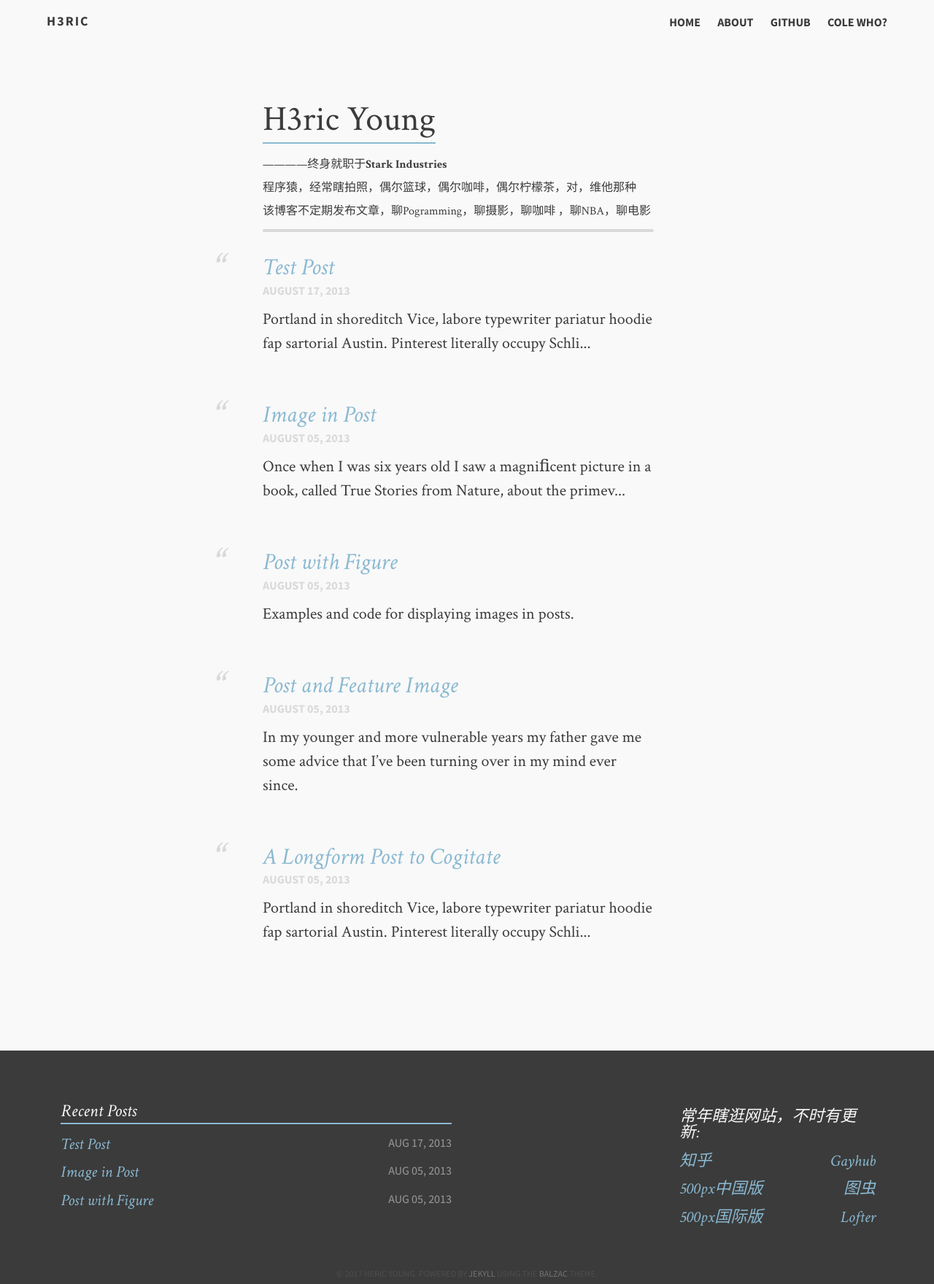
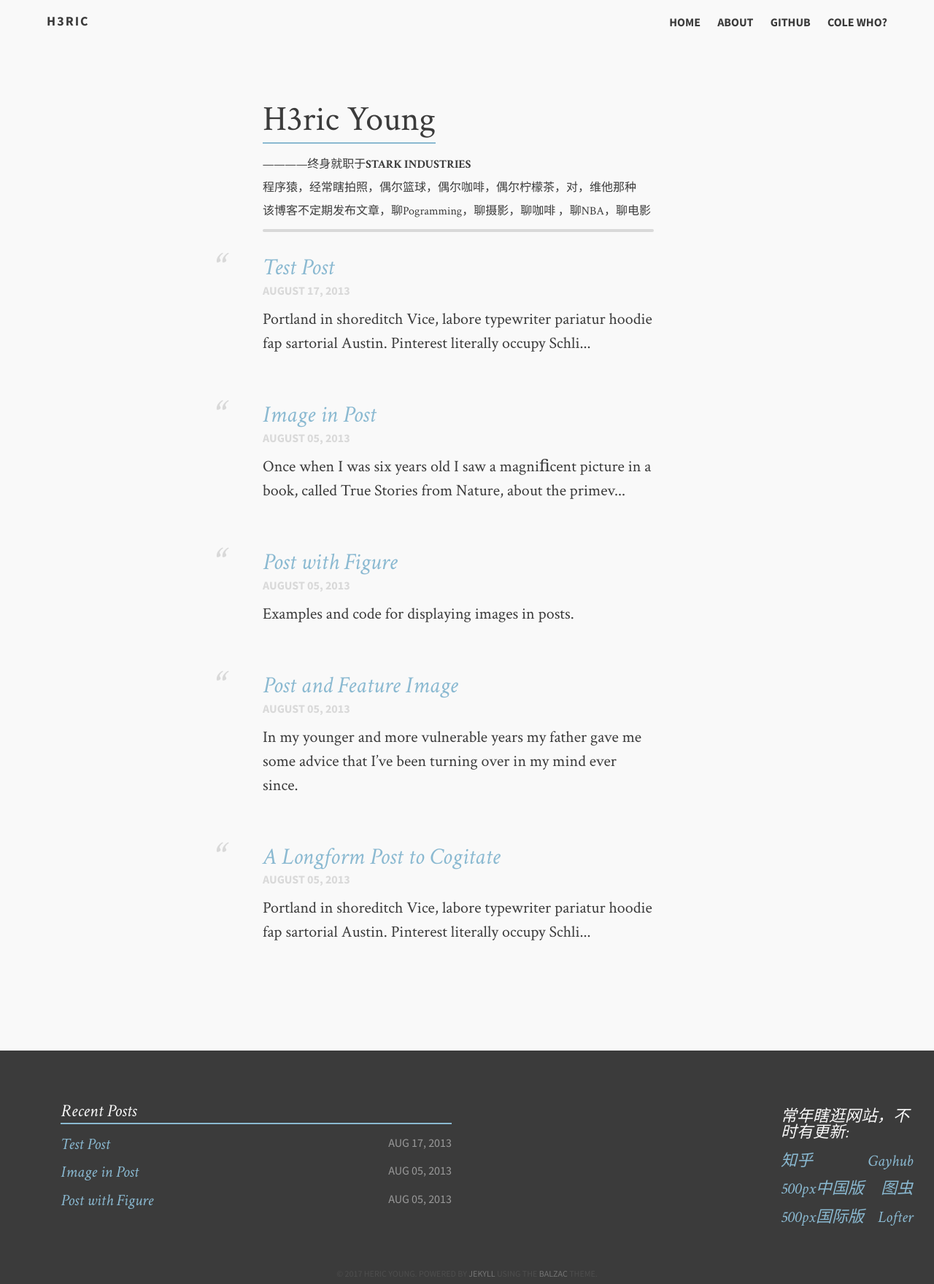
Before and after one commit to HericYoung/Blog, a Jekyll site: the page built from index.md, in a window 1280 px wide. Shown: the whole page at 73% size. Built offline with Jekyll 4.4.1, drawn with Linux system fonts in a browser that asks for light colours.

Commit message:
no message

```diff
--- a/_includes/footer.html
+++ b/_includes/footer.html
@@ -1,7 +1,7 @@
 <div class="push"></div>
   <footer>
     <aside class="wrap">
-      <div class="social" style="top:80px;width: 21%">
+      <div class="social">
         <ul>
             <li>常年瞎逛网站，不时有更新:</li>
             <li>
--- a/_sass/_styles.scss
+++ b/_sass/_styles.scss
@@ -683,9 +683,9 @@ footer {
 
     .social {
         position: absolute;
-        top: 109px;
+        top: 80px;
         @include column(2,12);
-        right: 5vw;
+        right: 1vw;
         font-style: italic;
         a {
             &:hover {
--- a/index.md
+++ b/index.md
@@ -1,7 +1,7 @@
 ---
 layout: home
 title: "H3ric Young"
-description: ————终身就职于<strong>Stark Industries</strong><br><br>程序猿，经常瞎拍照，偶尔篮球，偶尔咖啡，偶尔柠檬茶，对，维他那种<br><br>该博客不定期发布文章，聊Pogramming，聊摄影，聊咖啡 ，聊NBA，聊电影<br>
+description: ————终身就职于<strong>STARK INDUSTRIES</strong><br><br>程序猿，经常瞎拍照，偶尔篮球，偶尔咖啡，偶尔柠檬茶，对，维他那种<br><br>该博客不定期发布文章，聊Pogramming，聊摄影，聊咖啡 ，聊NBA，聊电影<br>
 tags: [Jekyll, theme, responsive, blog, template]
 image:
   feature: typewriter.jpg
```
